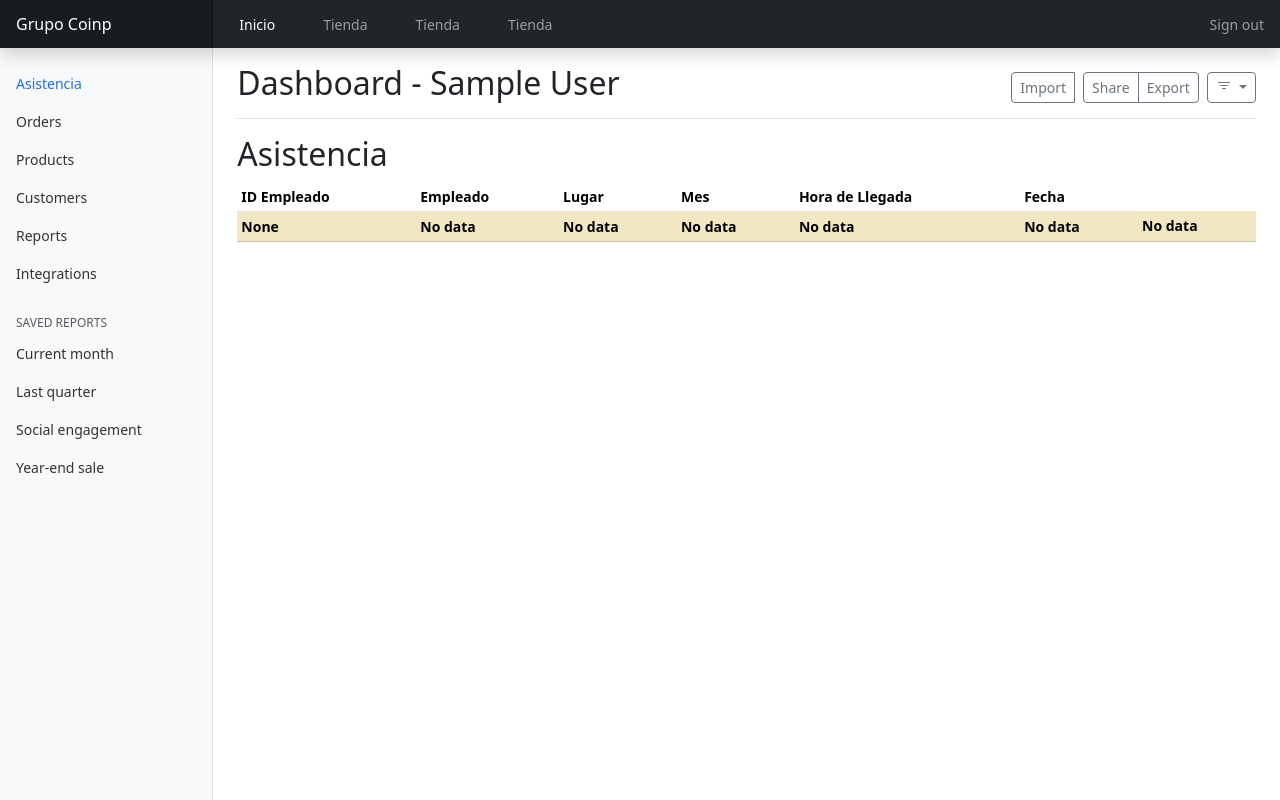
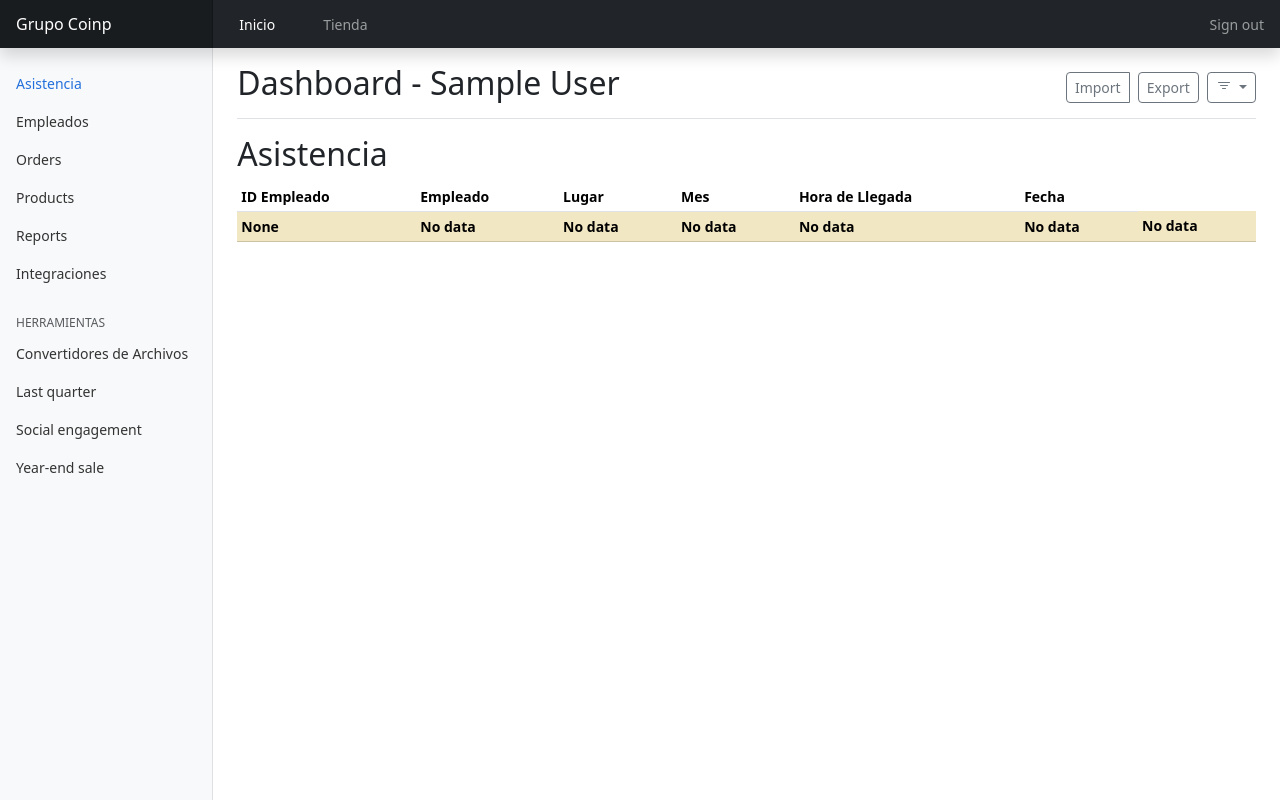
Before and after one commit to plasenca/asistencia_flask, a Flask app: template templates/main/main.html in a window 1280 px wide. Run offline with Flask 2, Linux system fonts and the light colour scheme; a user stored in the database is signed in; tables that the repository leaves empty hold one stand-in row (values such as "Sample post"); the template is opened without the code that fills it: values that come from a table or form of the project are taken from there, most other values are stand-ins (such as "Sample title", 1, 10 or a date in 2020); form fields are guessed from the names that the template uses; lists and menus that the app fills with data are empty; parts of the project's set-up code (start-up, migrations or seed data) failed here and were passed over; some libraries are stand-ins or nearby versions.

Commit message:
Add Export utilities

```diff
--- a/models/models.py
+++ b/models/models.py
@@ -130,10 +130,13 @@ class Assistance(db.Model):
     date = db.Column(db.String())
     arrive_hour = db.Column(db.String(), nullable=False)
 
-    @staticmethod
-    def save_assistance(df:pd.DataFrame):
+    @classmethod
+    def save_assistance(cls, df:pd.DataFrame):
         # Erase all the data in the table
         Assistance.query.delete()
+        # Reset Index
+        query = f"ALTER SEQUENCE {cls.__tablename__}_id_seq RESTART WITH 1;"
+        db.session.execute(query)
         db.session.commit()
 
         # As it's a df
--- a/routes/routes.py
+++ b/routes/routes.py
@@ -117,6 +117,7 @@ def main():
     table_assistance = pd.DataFrame(table_assistance, columns=["employee_id", "first_name", "last_name", "full_name", "location", "month", "arrive_hour", "date"])
     table_assistance["arrive_time"] = table_assistance["arrive_hour"].apply(lambda x: datetime.datetime.strptime(x, "%X %p"))
 
+    table_assistance.to_excel(f"{FILES_DIR}/data.xlsx")
     # Define a default dataframe for not showing all data.
     table_assistance_default = table_assistance.loc[(table_assistance["employee_id"] == int(filter_form.employee_name.default))]
 
@@ -273,10 +274,22 @@ def dat_converter():
         # Create arrive_hour column: str | format = 00:00:00 AM/PM
     df["arrive_hour"] = df["arrive_time"].apply(lambda d: d.time().strftime(format="%X %p"))
         # Create date column: str | format: %Y-%m-%d
-    df["date"] = df["arrive_time"].apply(lambda d: d.date().strftime(format="%Y-%m-%d"))
+    df["date"] = df["arrive_time"].apply(lambda d: d.date().strftime(format="%d-%m-%Y"))
 
-    # df.info()
+    # Split data for change values
+    data_to_change = df.loc[df["employee_id"]==13]
+    df.drop(df[df["employee_id"]==13].index, inplace=True)
 
+    data_to_change["arrive_hour"] = data_to_change["arrive_hour"].apply(DataConverter._change_values)
+
+    data_to_change.reset_index(inplace=True)
+    df.reset_index(inplace=True)
+
+    # Concat Dataframes
+    df = pd.concat([df,data_to_change], axis=0)
+    df.drop(["index"],axis=1 , inplace=True)
+
+    # antes pensaba en que iba a defraudar a mi padre por no seguir su carrera: electrónica*
     # Save all data in the database
     Assistance.save_assistance(df)
 
@@ -312,7 +325,12 @@ def date_filter(s, format):
 def month_filter(s):
     return datetime.datetime.strftime(s, "%B")
 
-    #
+    # Custom filter to strip a str
 @app.template_filter("strip")
 def str_strip(s:str):
     return s.strip()
+
+    # Custom filter to get the actual time
+@app.template_filter("now")
+def now_time(s):
+    return datetime.datetime.now().strftime("%H_%M_%S__%d_%m_%Y")
--- a/templates/main/main.html
+++ b/templates/main/main.html
@@ -16,14 +16,6 @@
           <li class="nav-item ms-5">
             <a class="nav-link" href="https://store.grupocoinp.com">Tienda</a>
           </li>
-          <li class="nav-item ms-5">
-            <a class="nav-link" href="https://store.grupocoinp.com">Tienda</a>
-          </li>
-          <li class="nav-item ms-5">
-            <a class="nav-link" href="https://store.grupocoinp.com">Tienda</a>
-          </li>
-        </ul>
-
         <!-- <a class="navbar-brand col-md-3 col-lg-2 me-0 px-3 fs-6" href="/main">Tienda</a> -->
       </div>
 
@@ -50,6 +42,15 @@
                 Asistencia
               </a>
             </li>
+            <!-- If current user is admin -->
+            {% if current_user.role_id == 1 %}
+              <li class="nav-item">
+                <a class="nav-link" href="#">
+                  <span data-feather="users" class="align-text-bottom"></span>
+                  Empleados
+                </a>
+              </li>
+            {% endif %}
             <li class="nav-item">
               <a class="nav-link" href="#">
                 <span data-feather="file" class="align-text-bottom"></span>
@@ -63,13 +64,7 @@
               </a>
             </li>
             <li class="nav-item">
-              <a class="nav-link" href="#">
-                <span data-feather="users" class="align-text-bottom"></span>
-                Customers
-              </a>
-            </li>
-            <li class="nav-item">
-              <a class="nav-link" href="#">
+              <a class="nav-link" href="">
                 <span data-feather="bar-chart-2" class="align-text-bottom"></span>
                 Reports
               </a>
@@ -77,14 +72,14 @@
             <li class="nav-item">
               <a class="nav-link" href="#">
                 <span data-feather="layers" class="align-text-bottom"></span>
-                Integrations
+                Integraciones
               </a>
             </li>
           </ul>
 
           <h6
             class="sidebar-heading d-flex justify-content-between align-items-center px-3 mt-4 mb-1 text-muted text-uppercase">
-            <span>Saved reports</span>
+            <span>Herramientas</span>
             <a class="link-secondary" href="#" aria-label="Add a new report">
               <span data-feather="plus-circle" class="align-text-bottom"></span>
             </a>
@@ -93,7 +88,7 @@
             <li class="nav-item">
               <a class="nav-link" href="#">
                 <span data-feather="file-text" class="align-text-bottom"></span>
-                Current month
+                Convertidores de Archivos
               </a>
             </li>
             <li class="nav-item">
@@ -205,8 +200,8 @@
             </div>
 
             <div class="btn-group me-2">
-              <button type="button" class="btn btn-sm btn-outline-secondary">Share</button>
-              <button type="button" class="btn btn-sm btn-outline-secondary">Export</button>
+              <!-- <button type="button" class="btn btn-sm btn-outline-secondary">Share</button> -->
+              <a href={{url_for('static', filename='files/data.xlsx')}} class="btn btn-sm btn-outline-secondary" download="asistance_on_{s|now()}.xlsx">Export</a>
             </div>
 
             <form action="/main" method="post">
```
Also changed, not shown: utilities.py (+30 -0 lines), 3 other files.
